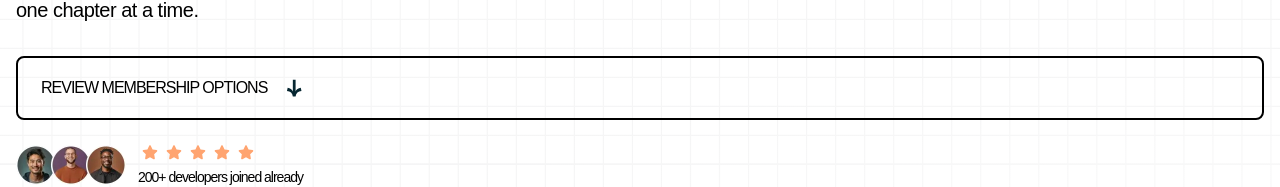
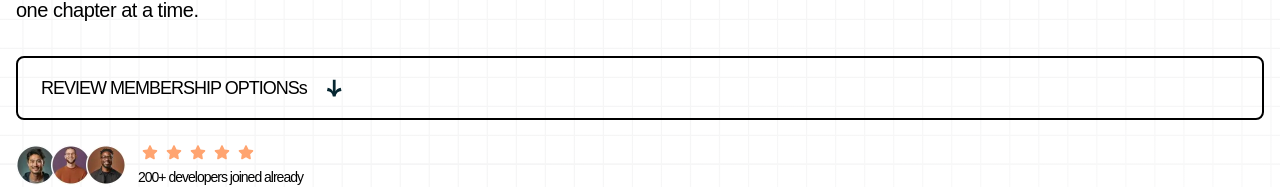
Before and after one commit to Kiru100/fm-tech-book-club-landing-page, a Next.js app: page / in a window 1280 px wide. Shown: the part 387-574 px from the top of the page. Built offline with nearby package versions, Linux system fonts and the light colour scheme; a web font is replaced by a local one.

Commit message:
Update ReviewMemberShipOptions.tsx

```diff
--- a/app/components/ReviewMemberShipOptions.tsx
+++ b/app/components/ReviewMemberShipOptions.tsx
@@ -18,12 +18,14 @@ function ReviewMemberShipOptions({mode = "light"} : ReviewMemberShipOptionsProps
             <Link
                 href="/"
                 className={clsx("flex flex-row items-center gap-4 h-16 border-[2px] rounded-[8px] py-5 flex-nowrap px-[23px]",
-                    (is_light_mode) ? "border-tbc-neutral-900" : "border-tbc-neutral-0")
-                }>
+                    (is_light_mode) ? "border-tbc-neutral-900" : "border-tbc-neutral-0",
+
+                )}>
                 <span className={clsx("font-martian-mono-semibold text-base -tracking-[1px] leading-[130%]",
-                    (is_light_mode) ? "text-tbc-neutral-900" : "text-tbc-neutral-0")
-                }>
-                    REVIEW MEMBERSHIP OPTIONS
+                    (is_light_mode) ? "text-tbc-neutral-900" : "text-tbc-neutral-0",
+                    "md:text-[18px]"
+                )}>
+                    REVIEW MEMBERSHIP OPTIONSs
                 </span>
                 {(mode === "light") ? (<Image src={icon_arrow_down} alt="Arrow Down Icon" />) : (<Image src={icon_arrow_up} alt="Arrow Down Icon" />)}
             </Link>
```
